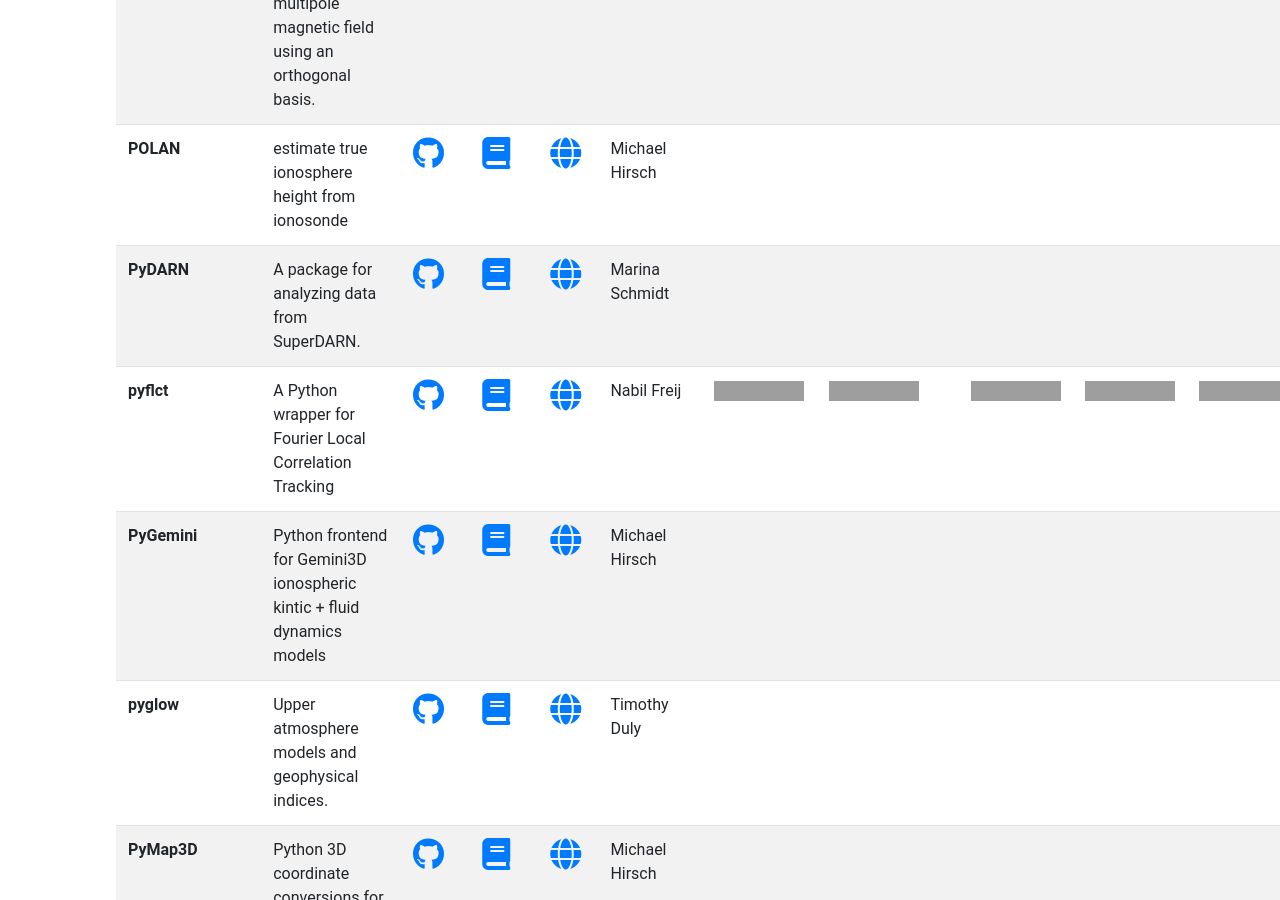
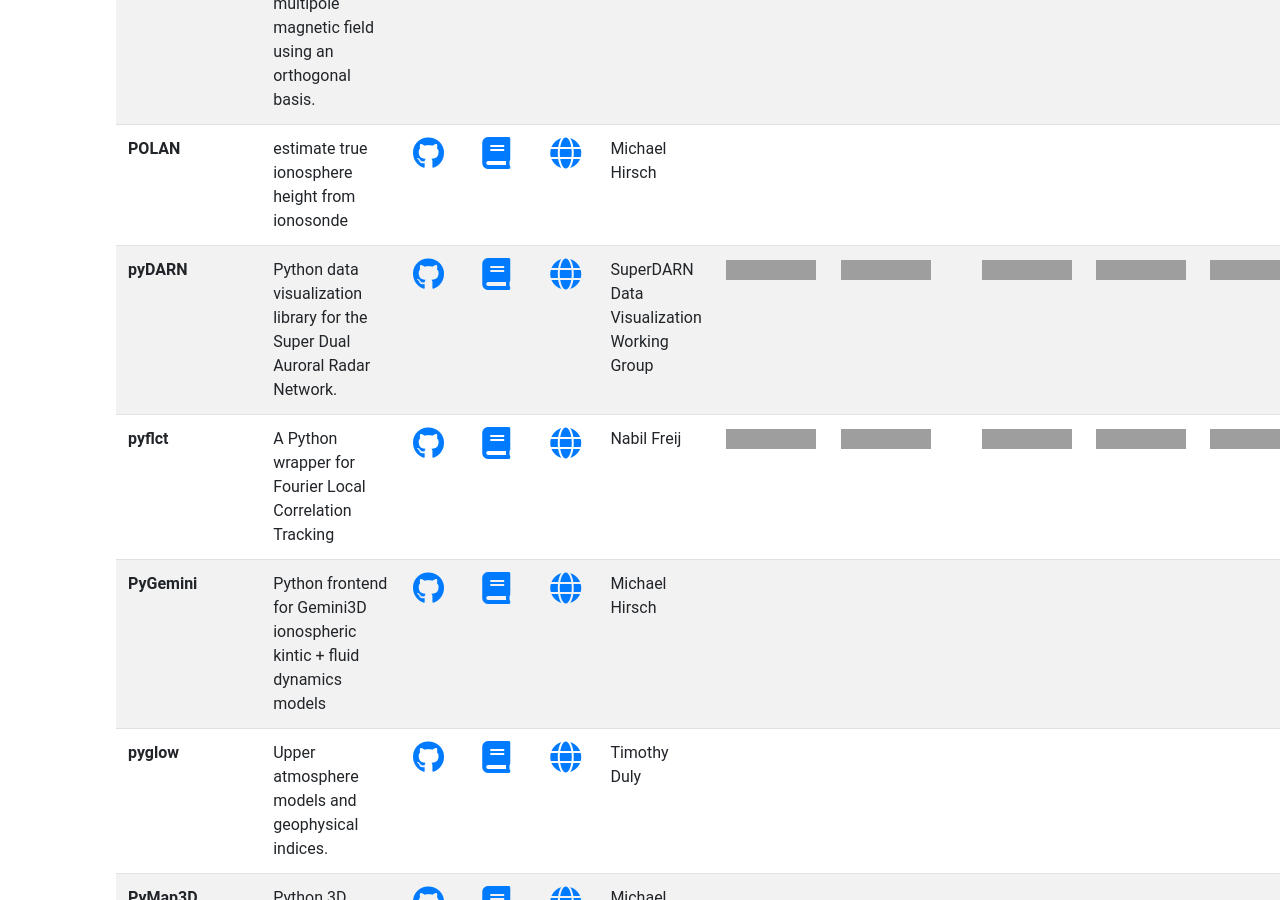
Before and after one commit to heliophysicsPy/heliophysicsPy.github.io, a Jekyll site: the page built from _pages/projects.html, in a window 1280 px wide and 900 px high, scrolled down 8385 px, cut to the strip 0-900 px from the top of the window. Built offline with Jekyll 4.4.1, drawn with Linux system fonts in a browser that asks for light colours; nearby versions of some CDN libraries; grey boxes are pictures that could not be loaded.

Commit message:
Update pyDARN package Information

```diff
--- a/_data/projects.yml
+++ b/_data/projects.yml
@@ -203,11 +203,19 @@
   contact: "Timothy Duly"
   keywords: ["ionosphere_thermosphere_mesosphere","specific"]
 
-- name: "PyDARN"
-  description: "A package for analyzing data from SuperDARN."
+- name: "pyDARN"
+  description: "Python data visualization library for the Super Dual Auroral Radar Network."
   code: "https://github.com/SuperDARN/pydarn"
-  contact: "Marina Schmidt"
-  keywords: ["ionosphere_thermosphere_mesosphere","general"]
+  logo: "https://raw.githubusercontent.com/SuperDARN/pydarn/master/docs/imgs/pydarn_logo.png"
+  docs: "https://pydarn.readthedocs.io/en/main/"
+  contact: "SuperDARN Data Visualization Working Group"
+  keywords: ["ionosphere_thermosphere_mesosphere","general","data_analysis", "superdarn"]
+  community: ["https://img.shields.io/badge/Good-brightgreen.svg", "Good"]
+  documentation: ["https://img.shields.io/badge/Good-brightgreen.svg", "Good"]
+  testing: ["https://img.shields.io/badge/Partially%20met-orange.svg", "Partially met"]
+  software_maturity: ["https://img.shields.io/badge/Good-brightgreen.svg", "Good"]
+  python3: ["https://img.shields.io/badge/Good-brightgreen.svg", "Good"]
+  license: ["https://img.shields.io/badge/Good-brightgreen.svg", "Good"]
 
 - name: PyGemini
   description: Python frontend for Gemini3D ionospheric kintic + fluid dynamics models
```
